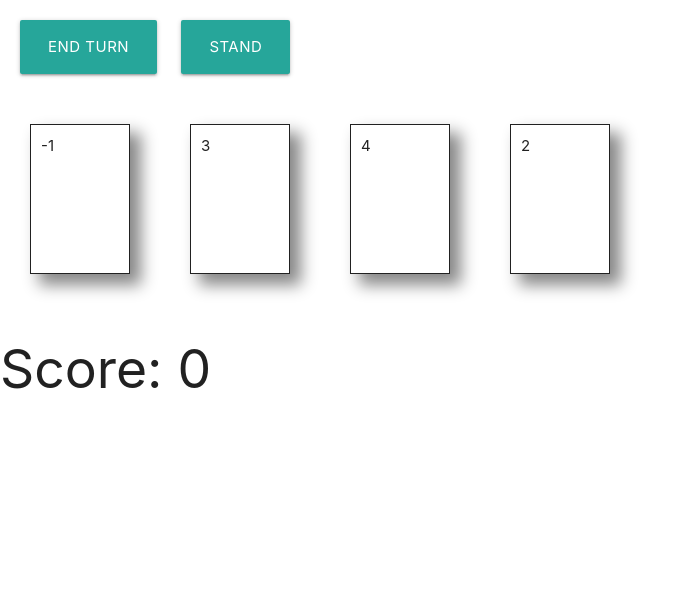
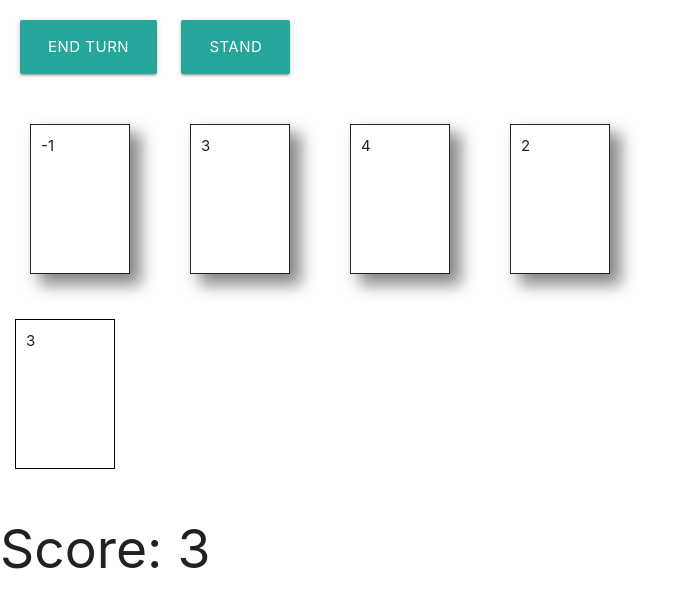
Before and after one commit to WalkerLauryGit/pazaak, a plain HTML site: page index.html in a window 1280 px wide. Both pictures are taken after a click on the button "START". Shown: the whole page, without its empty margins (0-691 px from the left). Drawn offline with nearby package versions, Linux system fonts and the light colour scheme.

Commit message:
Created the shuffly method.  Created the checkWinner method, this method is only in console right now.  Will change that tonight or tomorrow. THINGS TO DO: Create a way to stop playing cards after you've pressed stand.  Restart button on win and lose.  Make it end the turn before playing another card from the shared deck.  Ultimately play against someone else(Computer) and have logic to play cards and stand, etc.

```diff
--- a/app.js
+++ b/app.js
@@ -1,16 +1,80 @@
 
 
 let total = 0;
+
+
+const isStanding = false;
+
+/* Things to work on
+1. Deal a card at the beginning of the game
+2. Deal a card at the beginning of every turn while you are not in stand mode
+3. Win the game if you hit 20
+4. Lose the game if you go over 20
+5. HOW DO I DO TURNS?????
+
+
+
+
+
+
+*/
+
+// DOING OPPONENTS TURN
+/*
+
+*/
+
+
+
+const sharedDeck = [];
+
+//Create init method
+for(let i = 1; i<11; i++){
+  sharedDeck.push(i);
+}
+
+function checkWinner(){
+  if(total > 20){
+    console.log('YOU LOSE BOOMER!');
+  }
+  if(total <= 20){
+    console.log('YOU WIN!')
+  }
+}
+
+
+function shuffle(a) {
+  for (let i = a.length - 1; i > 0; i--) {
+      const j = Math.floor(Math.random() * (i + 1));
+      [a[i], a[j]] = [a[j], a[i]];
+  }
+  return a;
+}
+
+function dealSharedcard(player){
+  let board = document.getElementById(player);
+  let value = sharedDeck.shift();
+  let card = document.createElement('div');
+  card.setAttribute('value', value);
+  card.classList.add('board-slot');
+  card.append(document.createTextNode(value));
+  board.appendChild(card);
+  total = updateScore(total, value);
+}
+
 function loadHand(){
 
   document.getElementById('start').remove();
 
+  shuffle(sharedDeck);
+
   const hand = [-1, 3, 4, 2];
 
   let handOfCards = document.getElementById('hand');
-  console.log(handOfCards);
+
 
   for(let i = 0; i<hand.length; i++){
+
     let div = document.createElement('div');
     div.classList.add('shadow');
     div.classList.add('zoom');
@@ -22,14 +86,19 @@ function loadHand(){
     div.appendChild(content);
 
     handOfCards.appendChild(div);
+
+
   }
+
+  dealSharedcard('player-one');
+
 }
 
 function playCard(cardId){
 
   let board = document.getElementById('player-one');
   card = document.getElementById(cardId);
-  console.log(card);
+  // console.log(card);
   let value = card.getAttribute('value');
 
   let div = document.createElement('div');
@@ -47,8 +116,15 @@ function playCard(cardId){
   //add score to total
   total = updateScore(total, Number(value));
 
-  console.log(total);
+  // console.log(total);
 
+  if(!isStanding){
+    dealSharedcard('player-one');
+  }
+
+  if(isStanding){
+    /* CHECK IF PLAYER WON */
+  }
 }
 
 function updateScore(current, value){
@@ -57,6 +133,6 @@ function updateScore(current, value){
   console.log(typeof total)
   //Something is making it not a numberS
   document.getElementById('score').innerText = total;
-  console.log(typeof total);
+  // console.log(typeof total);
   return total;
 }
--- a/index.html
+++ b/index.html
@@ -53,7 +53,7 @@
 <body>
   <button class="waves-effect waves-light btn-large" onclick="loadHand()" id="start">Start</button>
   <button class="waves-effect waves-light btn-large button-margin">End Turn</button>
-  <button  class="waves-effect waves-light btn-large">Stand</button>
+  <button  class="waves-effect waves-light btn-large" onclick="checkWinner()">Stand</button>
 
   <div id="hand" class="hand">
    <!-- The hand is automatically generated -->
```
